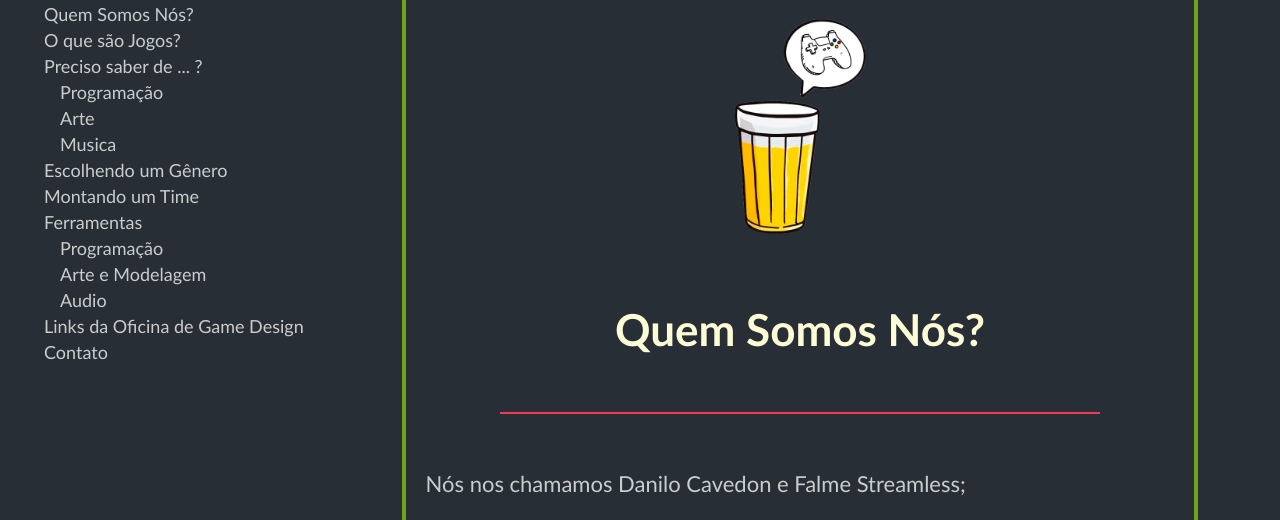
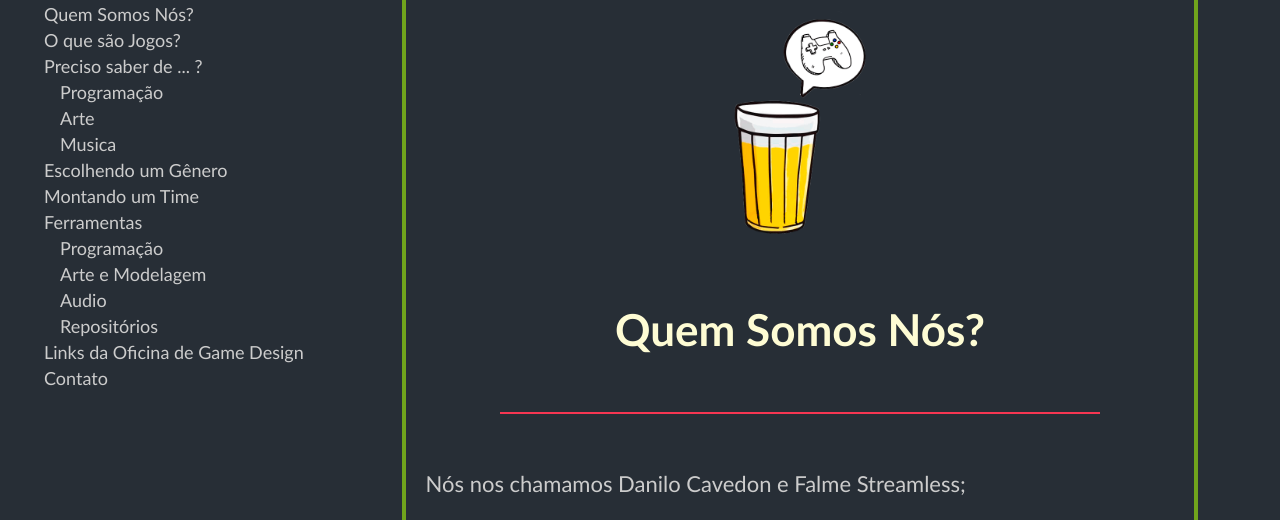
Before and after one commit to Falme/crie.games, a PHP site: page / in a window 1280 px wide. Shown: the part 135-655 px from the top of the page. Run offline with PHP 8.4, Linux system fonts and the light colour scheme.

Commit message:
Adicionado Sessão de Repositórios

```diff
--- a/includes/ferramentas.php
+++ b/includes/ferramentas.php
@@ -109,5 +109,12 @@
     <p>
         <a href="https://sfbgames.itch.io/chiptone" target="_blank" rel="noopener noreferrer">Chiptone</a> é a ferramenta perfeita para os famosos "bips e boops", gerando sons semelhantes a época dos 8 e 16 bits. É perfeito para efeitos sonoros se esse é o estilo do jogo que está buscando alcançar. E todos os sons que você gerar nele é totalmente gratuito para usar, pessoalmente ou comercialmente. Brinque um pouco com ele e veja o quão útil ele é.
     </p>
+    <div id="ferramentas-repositorios"></div>
+    <div class="text-separator"></div>
+    <h3>Não existe melhor repositório de assets.</h3>
+    <div class="text-separator"></div>
+    <p>
+        Nem sequer esse em que você está agora. A internet é gigantesca e você se surpreenderia com a quantidade de pessoas que estão fazendo ferramentas, artes, audios, listas e mais listas de assets que adiantam e ajudam na hora de acelerar a criação de protótipos e médios/pequenos projetos. Sendo assim, aqui estão alguns repositórios que podem ser extremamente úteis para seu desenvolvimento.
+    </p>
 </div>
 <br /><br />
--- a/index.php
+++ b/index.php
@@ -46,6 +46,9 @@
 						<ul>
 							<a href="#nav-tools-audio">Audio</a>
 						</ul>
+						<ul>
+							<a href="#ferramentas-repositorios">Repositórios</a>
+						</ul>
 						<li><a href="#links-oficina">Links da Oficina de Game Design</a></li>
 						<li><a href="#contato">Contato</a></li>
 					</ol>
```
